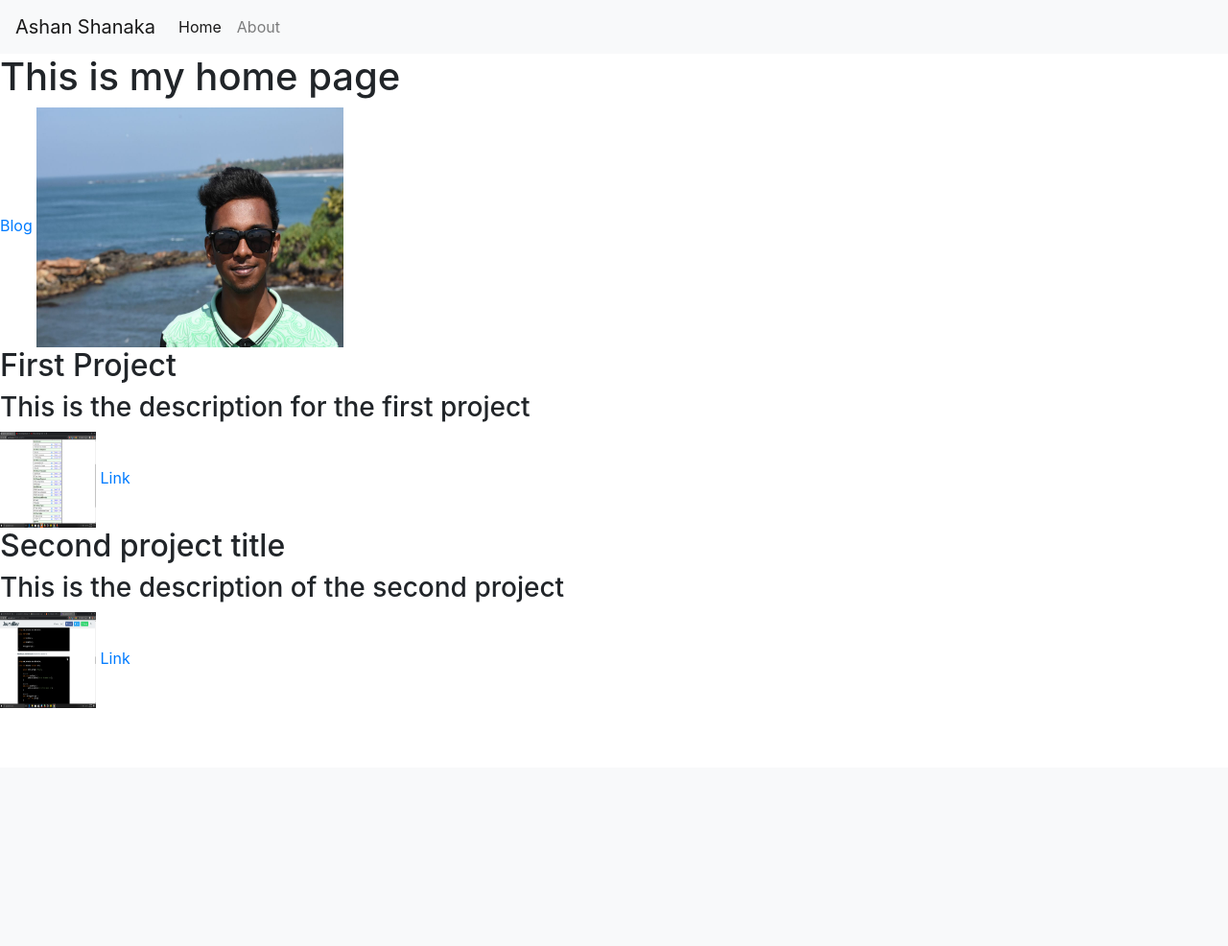
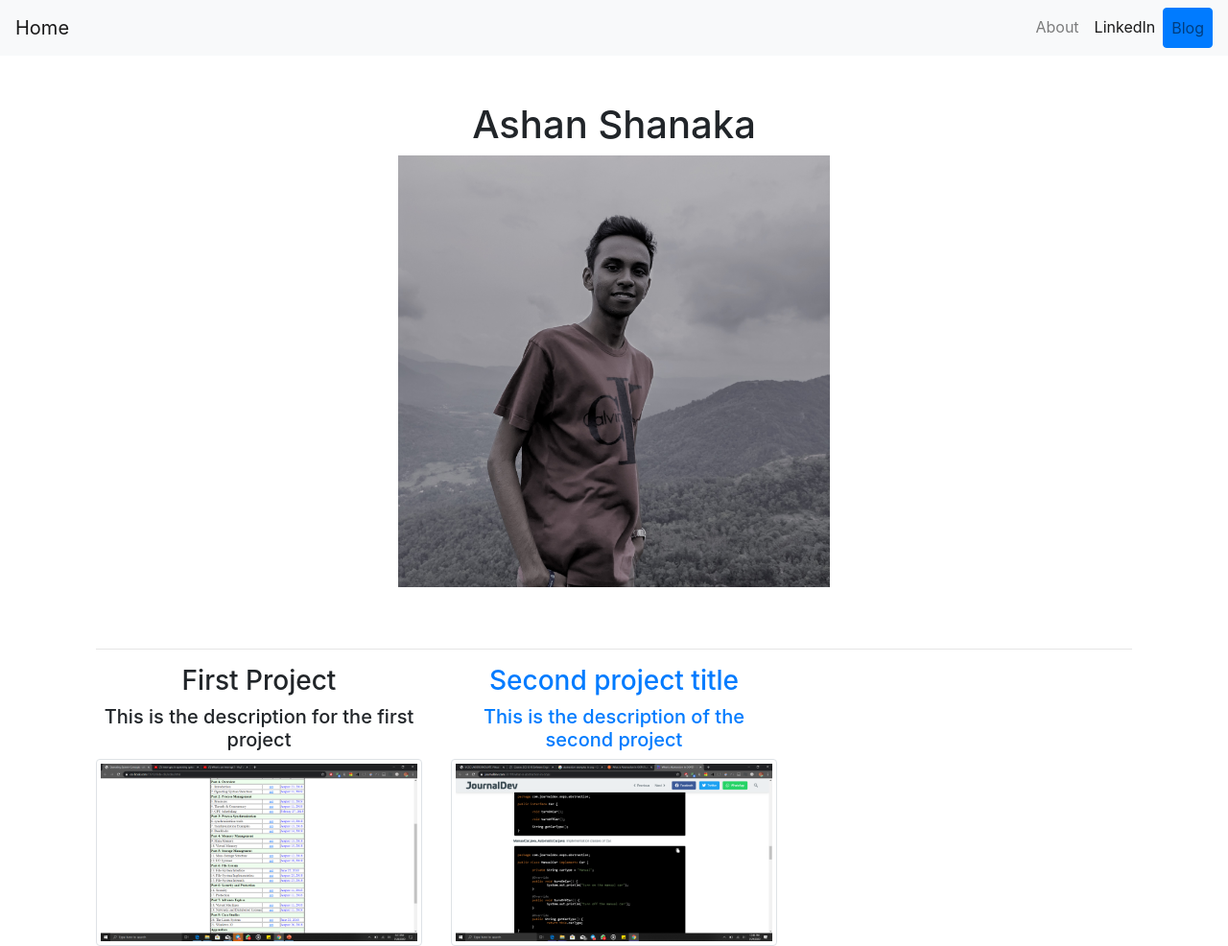
Before and after one commit to ashanaka/personal_portfolio_with_django, a Django app: page / in a window 1280 px wide. Shown: the whole page at 96% size. Before the commit the page ends 738 px from the top, so only its background shows below. Run offline with Django 3.2, Linux system fonts and the light colour scheme; data comes from the database, SQL or seed files in the repository; both versions use the stored data as it was after the commit; some libraries are stand-ins or nearby versions.

Commit message:
Home page completed

```diff
--- a/portfolio/templates/portfolio/base.html
+++ b/portfolio/templates/portfolio/base.html
@@ -12,18 +12,21 @@
   </head>
   <body>
     <nav class="navbar navbar-expand-lg navbar-light bg-light">
-      <a class="navbar-brand" href="#">Ashan Shanaka</a>
+      <a class="navbar-brand" href="{% url 'home' %}">Home</a>
       <button class="navbar-toggler" type="button" data-toggle="collapse" data-target="#navbarSupportedContent" aria-controls="navbarSupportedContent" aria-expanded="false" aria-label="Toggle navigation">
         <span class="navbar-toggler-icon"></span>
       </button>
 
       <div class="collapse navbar-collapse" id="navbarSupportedContent">
-        <ul class="navbar-nav mr-auto">
+        <ul class="navbar-nav ml-auto">
+          <li class="nav-item">
+            <a class="nav-link" href="#"> About </a>
+          </li>
           <li class="nav-item active">
-            <a class="nav-link" href="#">Home <span class="sr-only">(current)</span></a>
+            <a class="nav-link" href="https://www.linkedin.com/in/ashan-shanaka-4a7231ab/">LinkedIn <span class="sr-only">(current)</span></a>
           </li>
           <li class="nav-item">
-            <a class="nav-link" href="#">About</a>
+            <a class="nav-link btn btn-primary" href="{% url 'blog:all_blogs' %}"> Blog </a>
           </li>
           <!--<li class="nav-item dropdown">-->
             <!--<a class="nav-link dropdown-toggle" href="#" id="navbarDropdown" role="button" data-toggle="dropdown" aria-haspopup="true" aria-expanded="false">-->
@@ -46,8 +49,11 @@
         <!--</form>-->
       </div>
     </nav>
+    <br><br>
 
-    {% block content %}{% endblock %}
+    <div class="container">
+        {% block content %}{% endblock %}
+    </div>
 
     <!-- Optional JavaScript -->
     <!-- jQuery first, then Popper.js, then Bootstrap JS -->
--- a/portfolio/templates/portfolio/home.html
+++ b/portfolio/templates/portfolio/home.html
@@ -2,19 +2,37 @@
 
 {% block content %}
 
-<h1>This is my home page</h1>
+<div class="container text-center">
+    <h1>Ashan Shanaka</h1>
 
-<a href="{% url 'blog:all_blogs' %}">Blog</a>
 
-{% load static %}
+    {% load static %}
 
-<img src="{% static 'portfolio/IMG-20180301-WA0034.jpg' %}" alt="myImage" width="320" height="250">
+    <img src="{% static 'portfolio/00000PORTRAIT_00000_BURST20190817150451254.jpg' %}" alt="myImage" width="450" height="450">
 
-{% for project in projects %}
-    <h2>{{ project.title }}</h2>
-    <h3>{{ project.description }}</h3>
-    <img src="{{ project.image.url }}" alt="image in the database" height="100" width="100">
-    <a href="{{ project.url }}">Link</a>
-{% endfor %}
+    <br><br><br>
+    <hr>
+
+    <div class="row">
+        {% for project in projects %}
+            <div class="col-md-4 col-sm-6">
+                {% if project.url %}
+                <a href="{{ project.url }}">
+                    <h3>{{ project.title }}</h3>
+                    <h5>{{ project.description }}</h5>
+                    <img src="{{ project.image.url }}" class="image-fluid img-thumbnail" alt="image in the database"><br>
+                </a>
+                {% else %}
+                    <h3>{{ project.title }}</h3>
+                    <h5>{{ project.description }}</h5>
+                    <img src="{{ project.image.url }}" class="image-fluid img-thumbnail" alt="image in the database"><br>
+                {% endif %}
+            </div>
+        {% endfor %}
+    </div>
+
+
+</div>
+
 
 {% endblock %}
```
Also changed, not shown: db.sqlite3, media/portfolio/static/Screenshot_20.png (added), portfolio/static/portfolio/00000PORTRAIT_00000_BURST20190817150451254.jpg (added).
